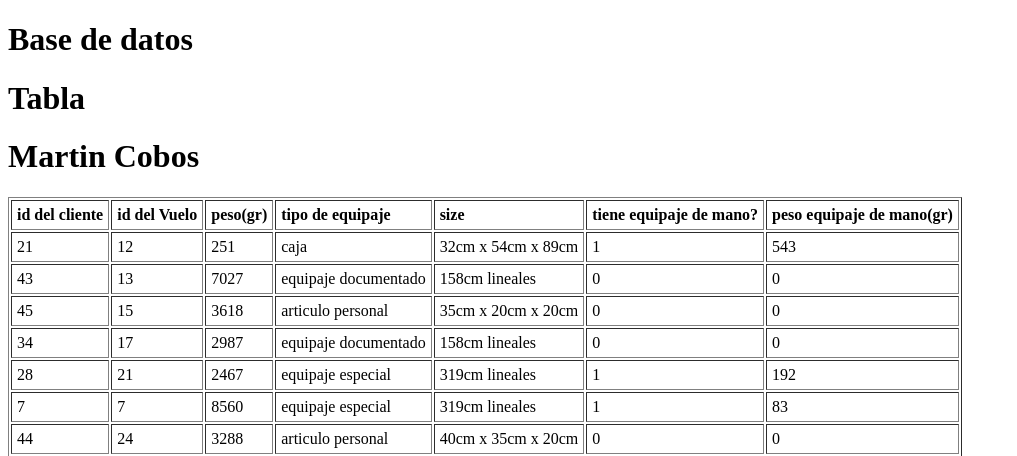
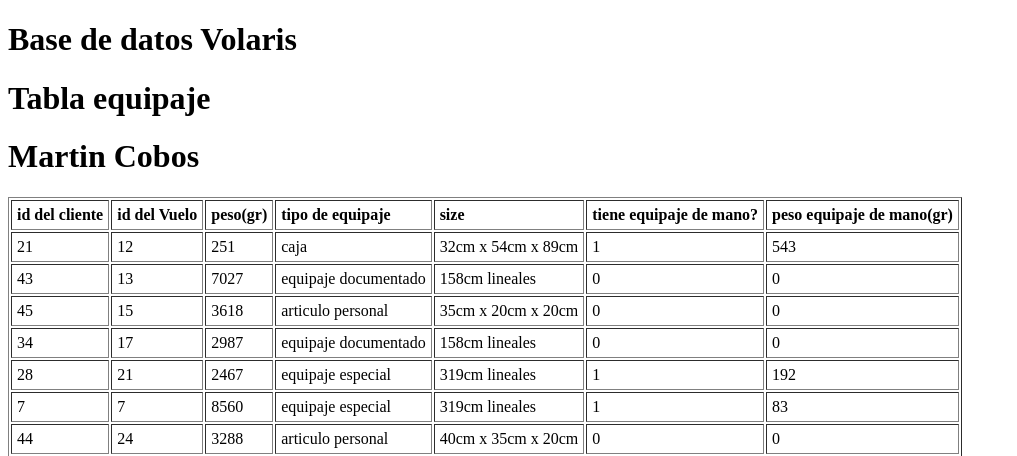
Before and after one commit to CobosTrevinoMartinGabriel/Act1_unit3--bdVolaris_tbl_equipaje, a PHP site: page /controller/controlador.php in a window 1280 px wide. Shown: the top 456 px of the page, without its empty margins (0-1017 px from the left). Run offline with PHP 8.4, Linux system fonts and the light colour scheme; data comes from the database, SQL or seed files in the repository.

Commit message:
Update vista.php

```diff
--- a/mvc_volaris/view/vista.php
+++ b/mvc_volaris/view/vista.php
@@ -5,8 +5,8 @@
 	<title>Modelo-vista-controlador</title>
 </head>
 <body>
-	<h1>Base de datos</h1>
-	<h1>Tabla</h1>
+	<h1>Base de datos Volaris</h1>
+	<h1>Tabla equipaje</h1>
 	<h1>Martin Cobos</h1>
 	<table border="1" >
 		<tr>
```
